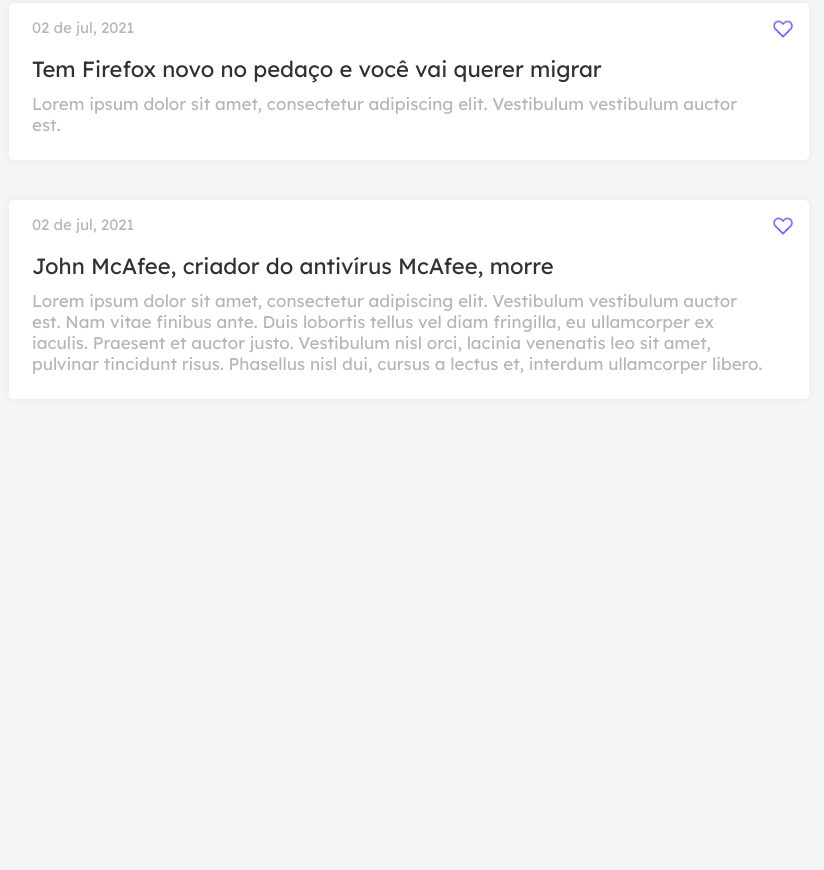
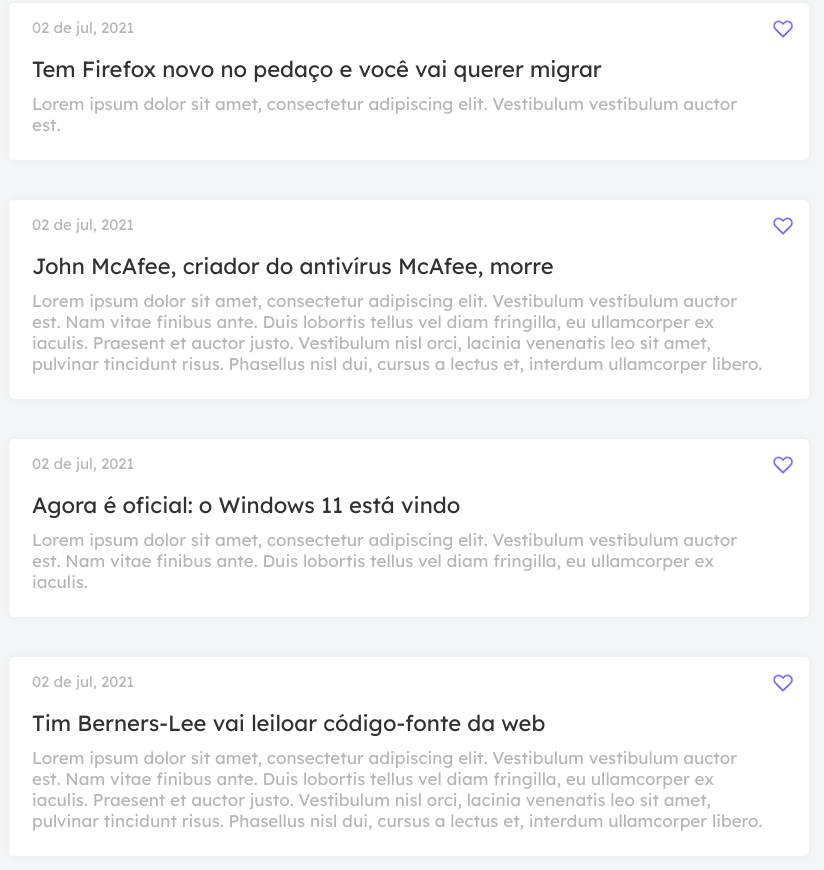
Before and after one commit to tamicristina/Codelandia-Desafio01, a plain HTML site: page index.html in a window 1280 px wide. Shown: the part 784-1654 px from the top of the page, without its empty margins (231-1055 px from the left). Before the commit the page ends 1223 px from the top, so only its background shows below. Drawn offline with nearby package versions, Linux system fonts and the light colour scheme.

```diff
--- a/index.html
+++ b/index.html
@@ -114,6 +114,62 @@
           </p>
         </span>
       </div>
+
+      <div class="news_container">
+        <div class="news_container_header">
+          <p class="date_txt">02 de jul, 2021</p>
+          <img
+            class="heart_icon"
+            src="assets/icon/codicon_heart.png"
+            alt="icone_coração"
+          />
+        </div>
+        <span class="container_text">
+          <h1 class="title_text">Agora é oficial: o Windows 11 está vindo</h1>
+          <p class="news_text">
+            Lorem ipsum dolor sit amet, consectetur adipiscing elit. Vestibulum
+            vestibulum auctor est. Nam vitae finibus ante. Duis lobortis tellus
+            vel diam fringilla, eu ullamcorper ex iaculis.
+          </p>
+        </span>
+      </div>
+      <div class="news_container">
+        <div class="news_container_header">
+          <p class="date_txt">02 de jul, 2021</p>
+          <img
+            class="heart_icon"
+            src="assets/icon/codicon_heart.png"
+            alt="icone_coração"
+          />
+        </div>
+        <span class="container_text">
+          <h1 class="title_text">
+            Tim Berners-Lee vai leiloar código-fonte da web
+          </h1>
+          <p class="news_text">
+            Lorem ipsum dolor sit amet, consectetur adipiscing elit. Vestibulum
+            vestibulum auctor est. Nam vitae finibus ante. Duis lobortis tellus
+            vel diam fringilla, eu ullamcorper ex iaculis. Praesent et auctor
+            justo. Vestibulum nisl orci, lacinia venenatis leo sit amet,
+            pulvinar tincidunt risus. Phasellus nisl dui, cursus a lectus et,
+            interdum ullamcorper libero.
+          </p>
+        </span>
+      </div>
     </section>
   </body>
+  <script src="https://unpkg.com/scrollreveal"></script>
+  <script>
+    const sr = ScrollReveal({
+      origin: "top",
+      distance: "50px",
+      duration: 2000,
+      reset: true,
+    });
+
+    ScrollReveal().reveal(".news_container", { delay: 200 });
+    ScrollReveal().reveal(".date_txt", { delay: 400 });
+    ScrollReveal().reveal(".title_text", { delay: 500 });
+    ScrollReveal().reveal(".news_text", { delay: 600 });
+  </script>
 </html>
--- a/style.css
+++ b/style.css
@@ -45,14 +45,14 @@
 .search_img {
   width: 23.44px;
   height: 23.44px;
-  padding-left: 10px;
+  padding-left: 20px;
 }
 
 .txt_search {
   background-color: transparent;
   border: none;
   font-size: 18px;
-  padding-left: 10px;
+  padding-left: 20px;
 }
 input::placeholder {
   color: #ffffff;
```
Also changed, not shown: 1 other file.
